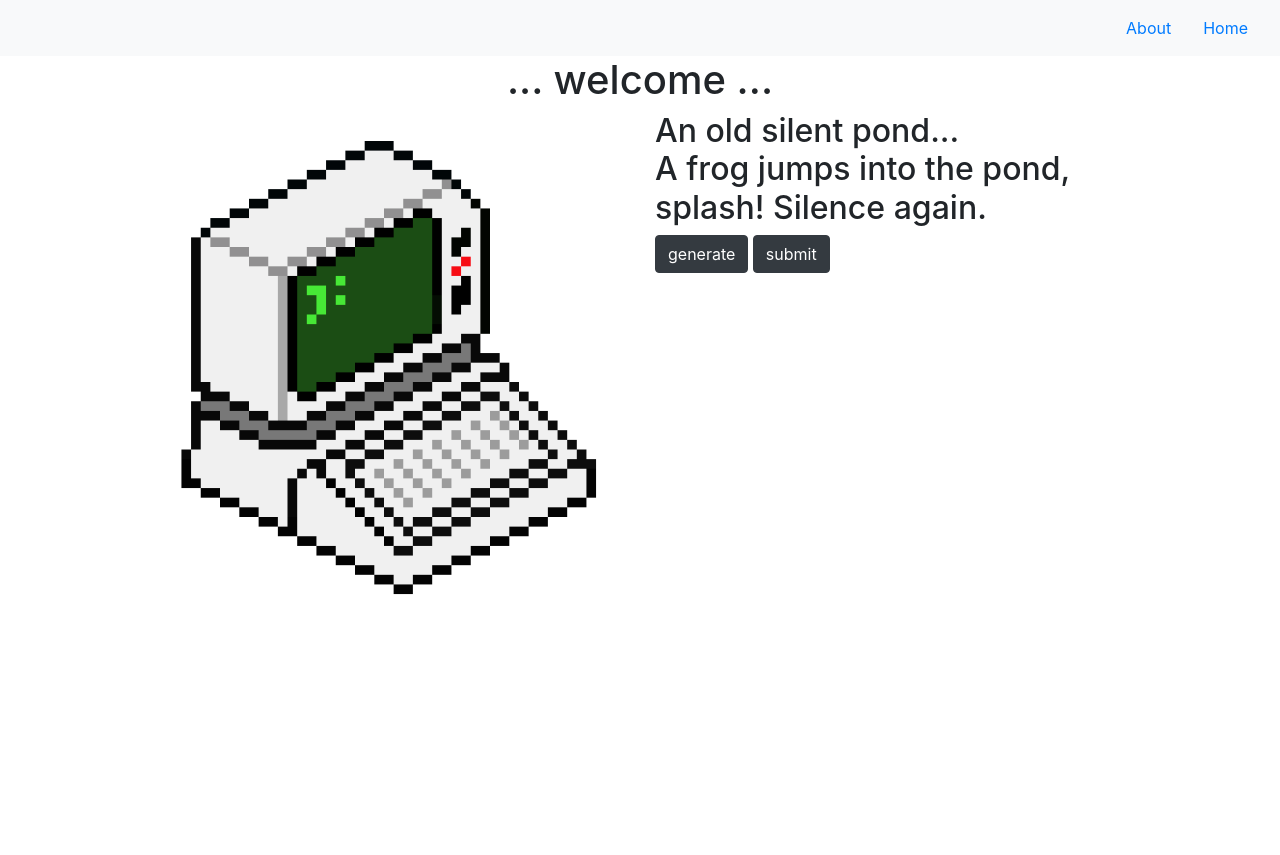
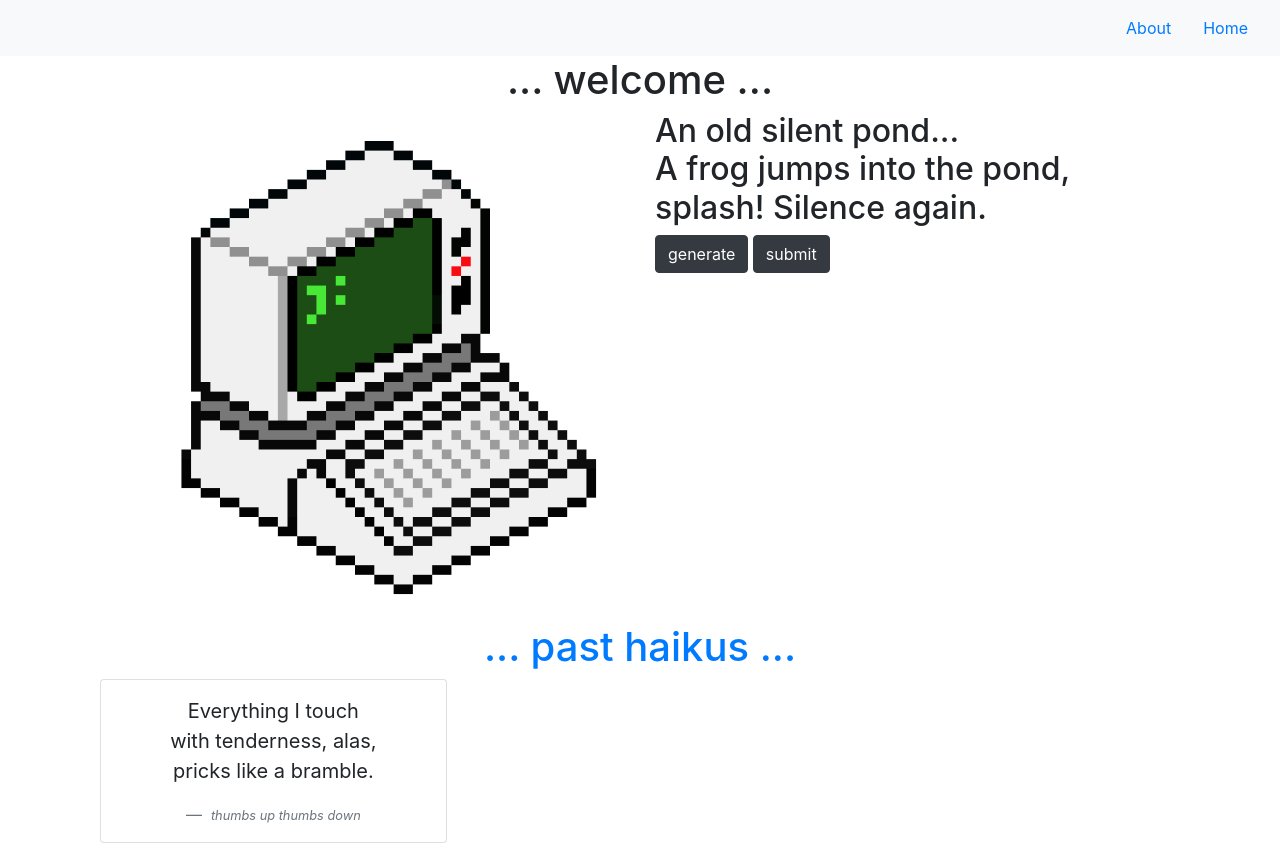
Before and after one commit to garyunyoung/haiku-generator, a plain HTML site: page index.html in a window 1280 px wide. Before the commit the page ends 800 px from the top, so only its background shows below. Drawn offline with nearby package versions, Linux system fonts and the light colour scheme.

Commit message:
Add sub-section with sub-header and a card column

```diff
--- a/index.html
+++ b/index.html
@@ -51,6 +51,26 @@
           </div>
         </div>
       </div>
-
+      <div class="container">
+        <a class="sub-header-link" href="#past-haikus"
+          ><h1 class="header sub-header text-center">... past haikus ...</h1></a
+        >
+        <div class="card-columns">
+          <div class="card p-3 text-center" id="past-haikus">
+            <blockquote class="blockquote mb-0">
+              <p>
+                Everything I touch <br />with tenderness, alas, <br />pricks
+                like a bramble.
+              </p>
+              <footer class="blockquote-footer">
+                <small>
+                  <cite title="Source Title">thumbs up thumbs down</cite>
+                </small>
+              </footer>
+            </blockquote>
+          </div>
+        </div>
+      </div>
+    </div>
   </body>
 </html>
```
Lines whose indentation alone changed are shown as unchanged.
